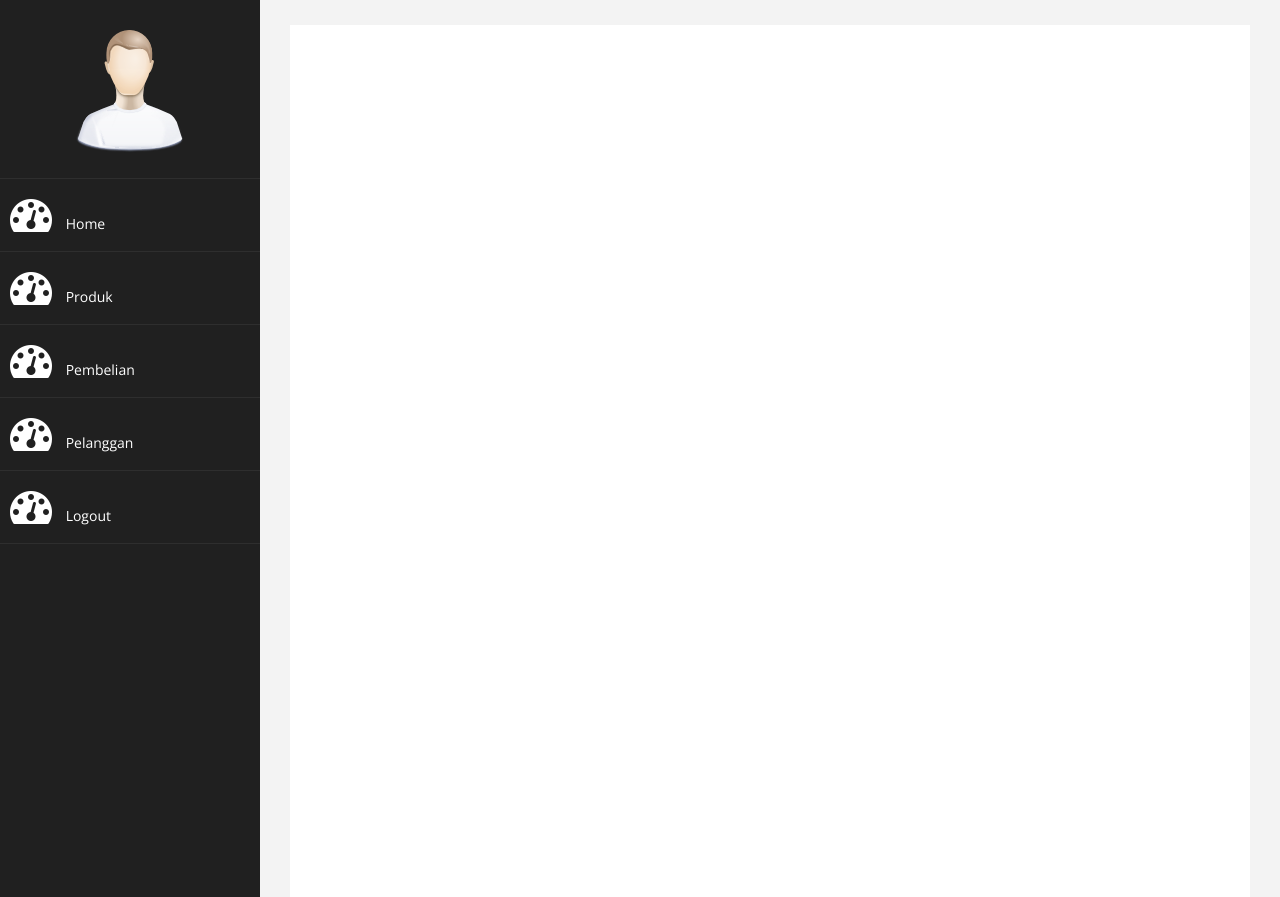
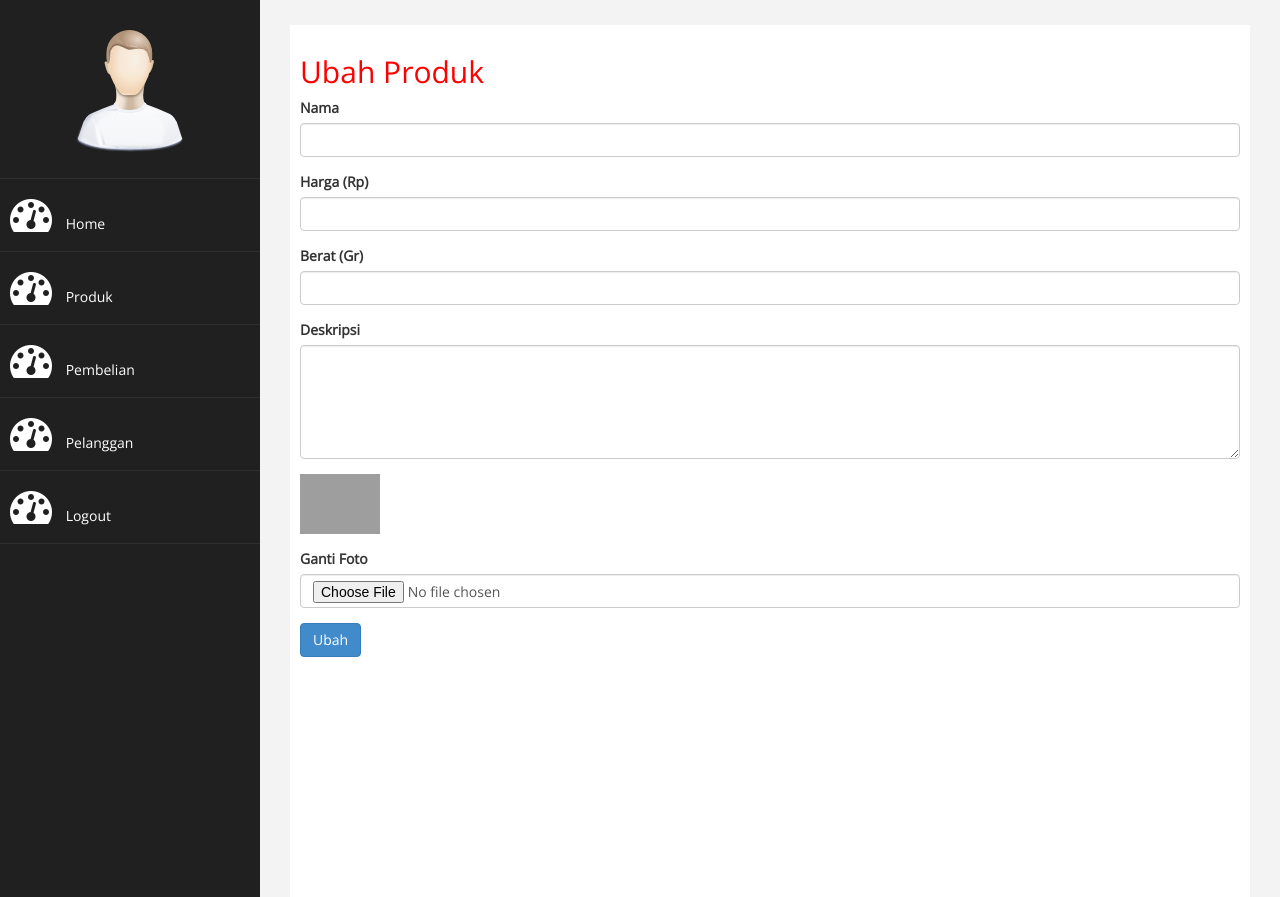
Before and after one commit to diky-satria/trainittoko, a PHP site: page /index.php?halaman=ubahProduk in a window 1280 px wide. Shown: the part 60-957 px from the top of the page. Run offline with PHP 8.4, Linux system fonts and the light colour scheme; data that the repository does not hold is empty; some libraries are stand-ins or nearby versions; grey boxes are pictures that could not be loaded.

Commit message:
membuat fitur ubah produk

```diff
--- a/admin/index.php
+++ b/admin/index.php
@@ -77,6 +77,10 @@ font-size: 16px;"> Last access : 30 May 2014 &nbsp; <a href="login.html" class="
                         include 'detail.php';
                     }elseif($_GET['halaman'] == 'tambahProduk'){
                         include 'tambahProduk.php';
+                    }elseif($_GET['halaman'] == 'hapusProduk'){
+                        include 'hapusProduk.php';
+                    }elseif($_GET['halaman'] == 'ubahProduk'){
+                        include 'ubahProduk.php';
                     }
                 }else{
                     include 'home.php';
--- a/admin/produk.php
+++ b/admin/produk.php
@@ -32,8 +32,8 @@
 			</td>
 			<td><?php echo $data['deskripsi_produk'] ?></td>
 			<td>
-				<a href="" class="btn btn-success">Ubah</a>
-				<a href="" class="btn btn-danger">Hapus</a>
+				<a href="index.php?halaman=ubahProduk&id=<?php echo $data['id_produk'] ?>" class="btn btn-success">Ubah</a>
+				<a onclick="return confirm('yakin ingin menghapus ?')" href="index.php?halaman=hapusProduk&id=<?php echo $data['id_produk'] ?>" class="btn btn-danger">Hapus</a>
 			</td>
 		</tr>
 
--- /dev/null
+++ b/admin/ubahProduk.php
@@ -0,0 +1,84 @@
+<?php
+
+	$id = $_GET['id'];
+
+	$sql = $koneksi->query("SELECT * FROM produk WHERE id_produk='$id'");
+	$data = $sql->fetch_assoc();
+
+ ?>
+
+<h2>Ubah Produk</h2>
+
+<form method="post" enctype="multipart/form-data">
+
+	<div class="form-group">
+		<label>Nama</label>
+		<input type="text" name="nama" class="form-control" value="<?php echo $data['nama_produk'] ?>">
+	</div>
+	<div class="form-group">
+		<label>Harga (Rp)</label>
+		<input type="number" name="harga" class="form-control" value="<?php echo $data['harga_produk'] ?>">
+	</div>
+	<div class="form-group">
+		<label>Berat (Gr)</label>
+		<input type="number" name="berat" class="form-control" value="<?php echo $data['berat_produk'] ?>">
+	</div>
+	<div class="form-group">
+		<label>Deskripsi</label>
+		<textarea class="form-control" name="deskripsi" rows="5"><?php echo $data['deskripsi_produk'] ?></textarea>
+	</div>
+	<div class="form-group">
+		<img src="../foto/<?php echo $data['foto_produk'] ?>" width="80">
+		<!-- <input type="file" name="foto" class="form-control"> -->
+	</div>
+	<div class="form-group">
+		<label>Ganti Foto</label>
+		<input type="file" name="foto" class="form-control">
+	</div>
+	<button type="submit" name="ubah" class="btn btn-primary">Ubah</button>
+
+</form>
+
+<?php
+
+	if(isset($_POST['ubah'])){
+
+		$nama = $_POST['nama'];
+		$harga = $_POST['harga'];
+		$berat = $_POST['berat'];
+		$deskripsi = $_POST['deskripsi'];
+
+		$foto = $_FILES['foto']['name'];
+		$lokasi = $_FILES['foto']['tmp_name'];
+		move_uploaded_file($lokasi, "../foto/".$foto);
+
+		if(!empty($foto)){
+
+			$sql2 = $koneksi->query("UPDATE produk SET nama_produk='$nama', harga_produk='$harga', berat_produk='$berat',foto_produk='$foto',deskripsi_produk='$deskripsi' WHERE id_produk='$id'");
+
+			?>
+
+			<script type="text/javascript">
+			alert('Produk berhasil diubah');
+			window.location.href="index.php?halaman=produk";
+			</script>
+
+			<?php
+
+		}else{
+
+			$sql2 = $koneksi->query("UPDATE produk SET nama_produk='$nama', harga_produk='$harga', berat_produk='$berat',deskripsi_produk='$deskripsi' WHERE id_produk='$id'");
+			?>
+
+			<script type="text/javascript">
+			alert('Produk berhasil diubah');
+			window.location.href="index.php?halaman=produk";
+			</script>
+
+			<?php
+
+		}
+
+	}
+
+ ?>
```
Also changed, not shown: admin/hapusProduk.php (added, +36 -0 lines), admin/tambahProduk.php (+7 -3 lines), foto/11.jpg (deleted), foto/1545150271129.png (added), foto/Bendera-Indonesia.png (added), foto/anjing.png (added), foto/asuuuuu.jpg (added), foto/dadu.png (added).
